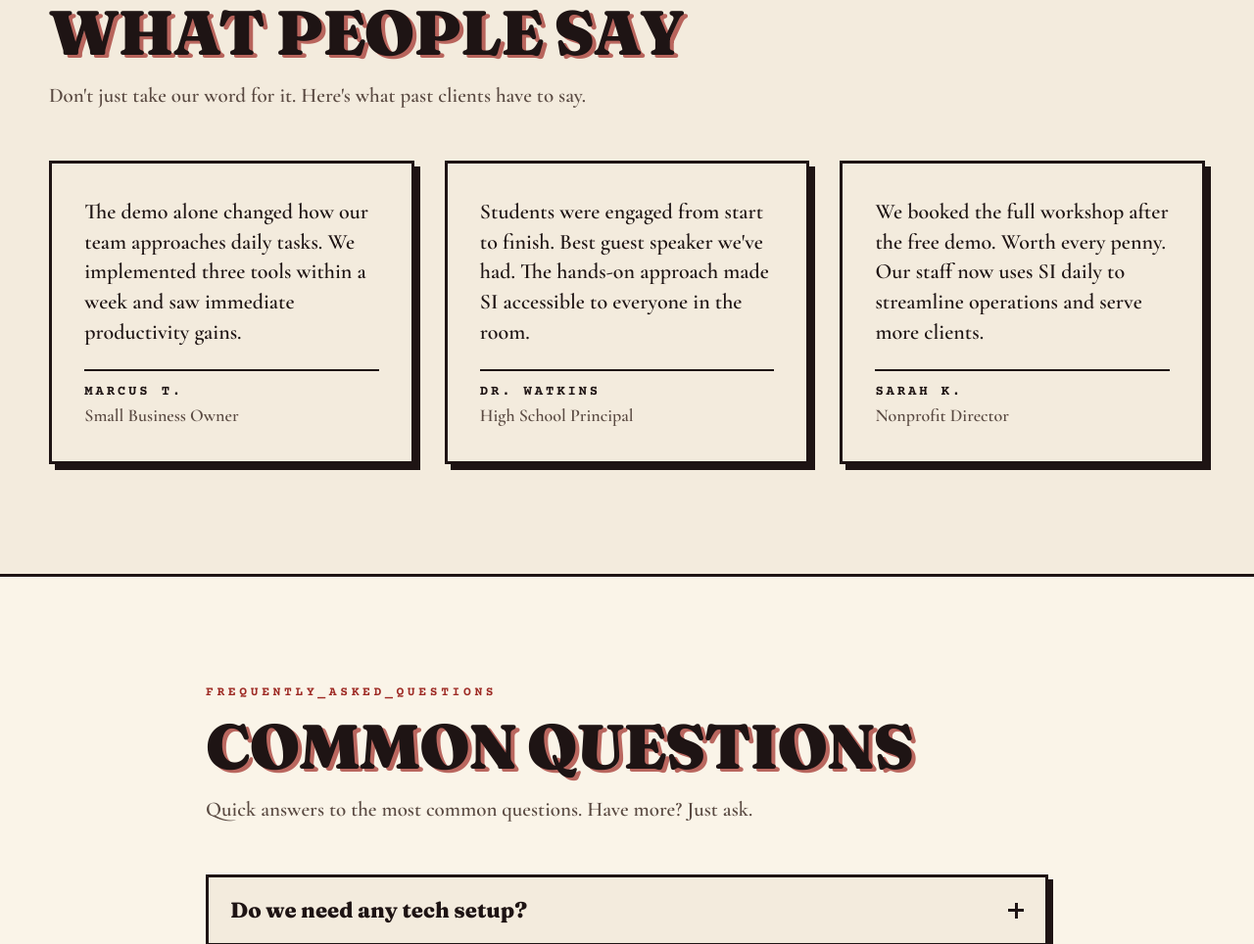
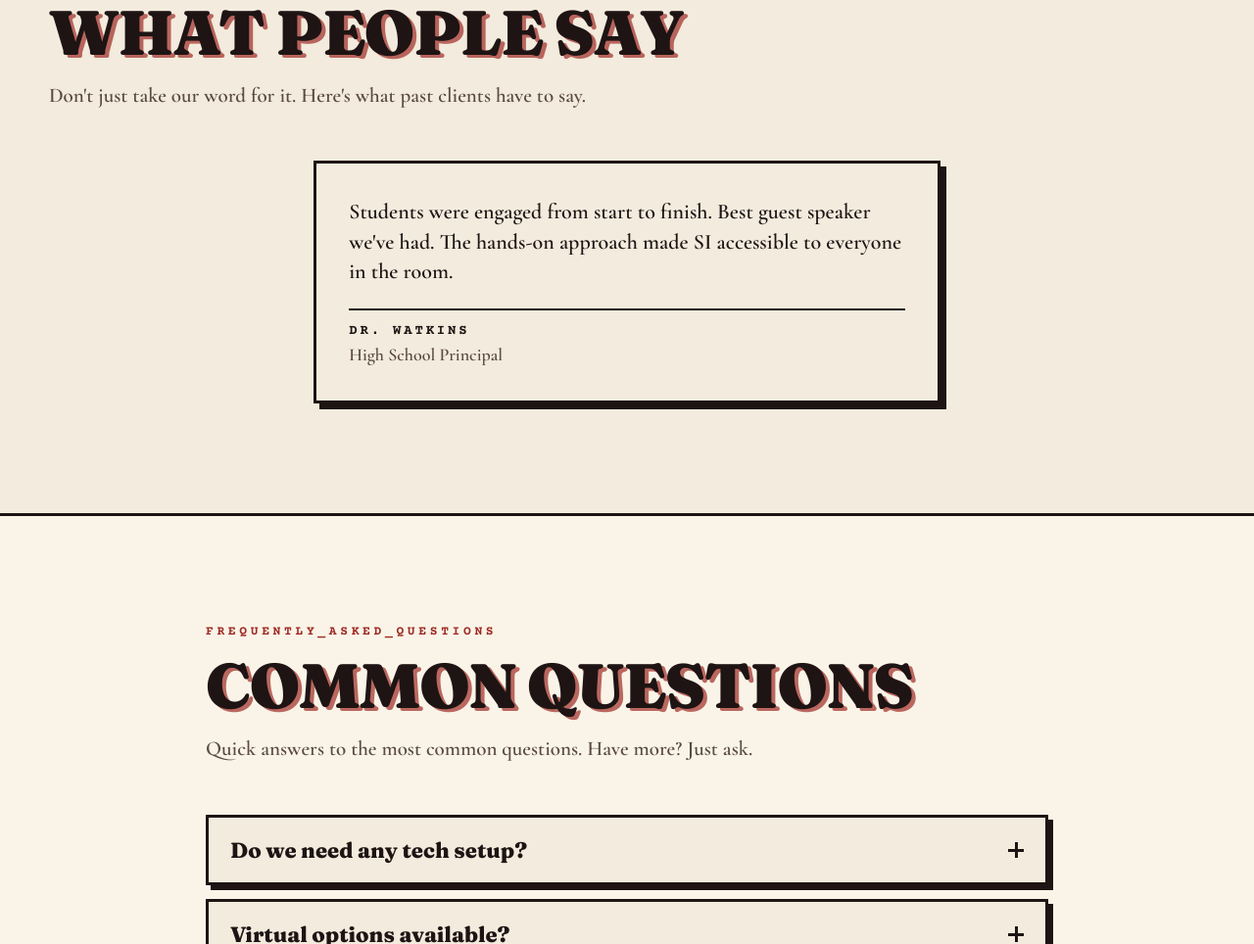
Before and after one commit to innergclaw/innerg-ai-classes, a plain HTML site: page index.html in a window 1280 px wide. Shown: the part 5150-6114 px from the top of the page at 98% size. Drawn offline with nearby package versions, Linux system fonts and the light colour scheme.

Commit message:
Remove the two testimonials that mention the free demo
Keep Dr. Watkins and center the remaining quote so the section still reads cleanly.

```diff
--- a/index.html
+++ b/index.html
@@ -207,24 +207,10 @@
         </div>
         <div class="testimonials-grid">
             <div class="testimonial-card">
-                <p class="testimonial-text">The demo alone changed how our team approaches daily tasks. We implemented three tools within a week and saw immediate productivity gains.</p>
-                <div class="testimonial-author">
-                    <strong>Marcus T.</strong>
-                    <span>Small Business Owner</span>
-                </div>
-            </div>
-            <div class="testimonial-card">
                 <p class="testimonial-text">Students were engaged from start to finish. Best guest speaker we've had. The hands-on approach made SI accessible to everyone in the room.</p>
                 <div class="testimonial-author">
                     <strong>Dr. Watkins</strong>
                     <span>High School Principal</span>
-                </div>
-            </div>
-            <div class="testimonial-card">
-                <p class="testimonial-text">We booked the full workshop after the free demo. Worth every penny. Our staff now uses SI daily to streamline operations and serve more clients.</p>
-                <div class="testimonial-author">
-                    <strong>Sarah K.</strong>
-                    <span>Nonprofit Director</span>
                 </div>
             </div>
         </div>
--- a/style-a.css
+++ b/style-a.css
@@ -69,7 +69,8 @@ section{padding:clamp(64px,9vw,112px) var(--pad);position:relative}
 .cta-button:active{transform:translate(3px,3px);box-shadow:2px 2px 0 var(--red)}
 
 /* ---------- cards ---------- */
-.features-grid,.testimonials-grid{display:grid;grid-template-columns:repeat(3,1fr);gap:clamp(18px,2.4vw,32px)}
+.features-grid{display:grid;grid-template-columns:repeat(3,1fr);gap:clamp(18px,2.4vw,32px)}
+#testimonials .testimonials-grid{display:grid;grid-template-columns:1fr;gap:clamp(18px,2.4vw,32px);max-width:640px;margin-inline:auto}
 .pricing-grid{display:grid;grid-template-columns:repeat(2,1fr);gap:clamp(18px,2.4vw,32px);max-width:860px}
 .feature-card,.pricing-card,.testimonial-card{background:var(--cream);border:3px solid var(--ink);box-shadow:6px 6px 0 var(--ink);padding:clamp(22px,2.6vw,34px);position:relative}
 .feature-card h3,.pricing-card h3{margin:6px 0 14px}
```
